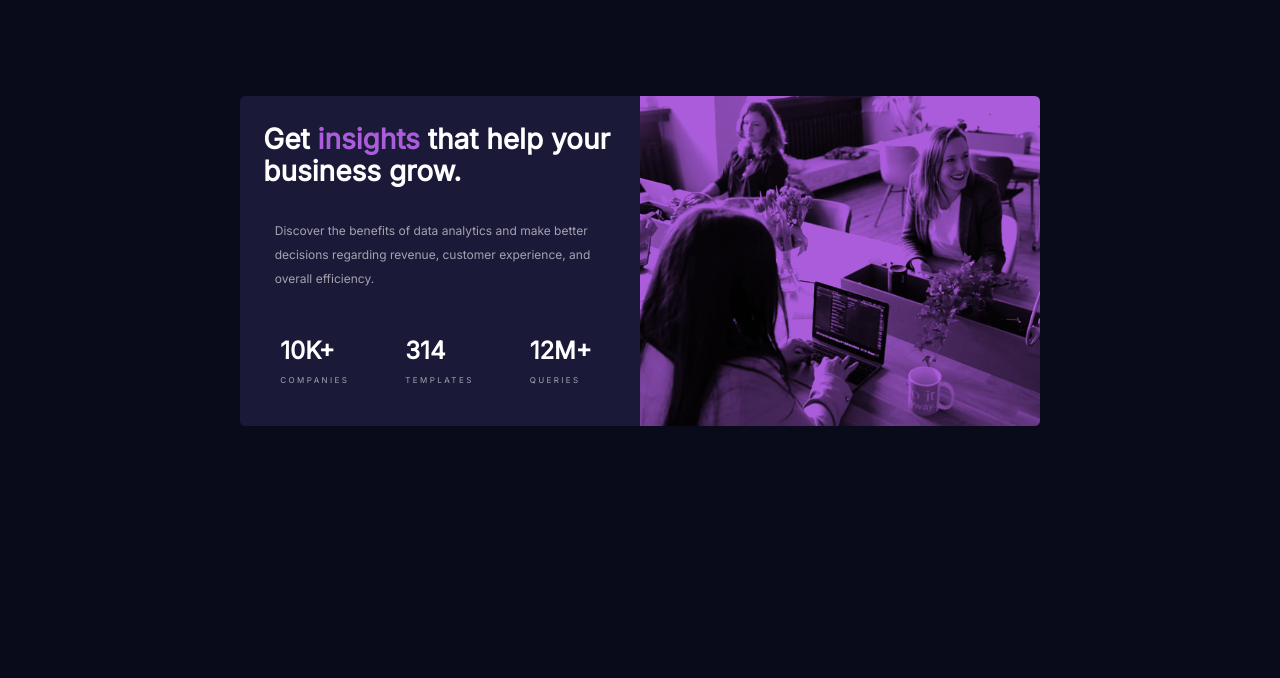
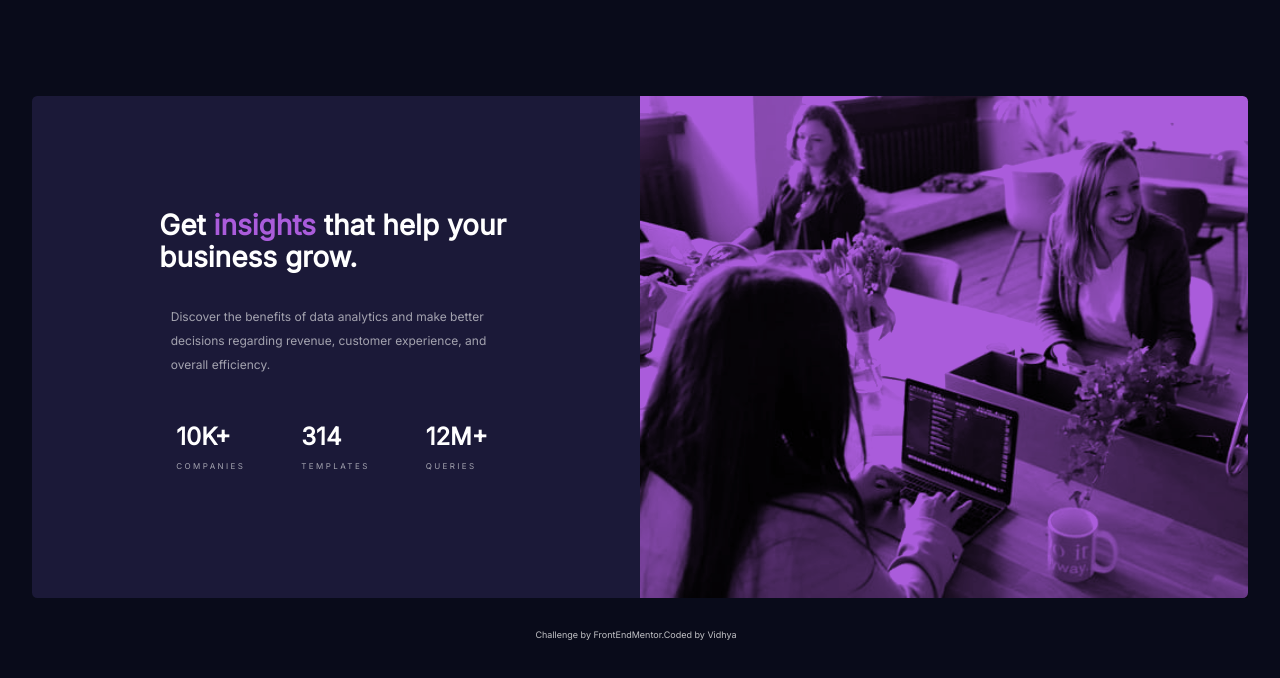
Before and after one commit to vdommala/stats-preview-card-component, a plain HTML site: page index.html in a window 1280 px wide. Drawn offline with Linux system fonts and the light colour scheme.

Commit message:
changes to index.html

```diff
--- a/assets/stylesheet/main.css
+++ b/assets/stylesheet/main.css
@@ -249,6 +249,8 @@ p {
 
 .card {
   display: flex;
+  flex-grow: 1;
+  flex-shrink: 1;
   flex-basis: min(50vh, 100vw);
   background-color: var(--primary-bg-dark);
   flex-direction: column;
@@ -269,6 +271,8 @@ p {
 
 .imgoverlay {
   display: flex;
+  flex-grow: 1;
+  flex-shrink: 1;
   flex-basis: min(50vh, 100vw);
   width: 100%;
   height: 100%;
@@ -317,33 +321,7 @@ p {
   letter-spacing: 0rem;
 }
 
-/*.container {
-  display: grid;
-  grid-template-columns: repeat(auto-fit, minmax(350px, 1fr));
-  grid-template-rows: repeat(auto-fit, minmax(350px, 1fr));
-  grid-template-areas: "info photo";
-  padding: 4rem;
+.footer {
+  text-align: center;
+  font-size: xx-small;
 }
-.card {
-  display: flex;
-  flex-direction: column;
-  background-color: var(--primary-bg-dark);
-  border-top-left-radius: 5px;
-  border-bottom-left-radius: 5px;
-  grid-area: info;
-}
-
-.imgcard {
-  background: url("./images/image-header-desktop.jpg"),
-    linear-gradient(
-      to right,
-      var(--primary-bg-accent),
-      var(--primary-bg-accent)
-    );
-  background-blend-mode: multiply, soft-light;
-  background-color: var(--primary-bg-accent);
-  background-size: cover;
-  grid-area: photo;
-  border-top-right-radius: 5px;
-  border-bottom-right-radius: 5px;
-}*/
--- a/index.html
+++ b/index.html
@@ -45,5 +45,8 @@
         />
       </section>
     </div>
+    <footer class="footer">
+      <p>Challenge by FrontEndMentor.Coded by Vidhya</p>
+    </footer>
   </body>
 </html>
```
